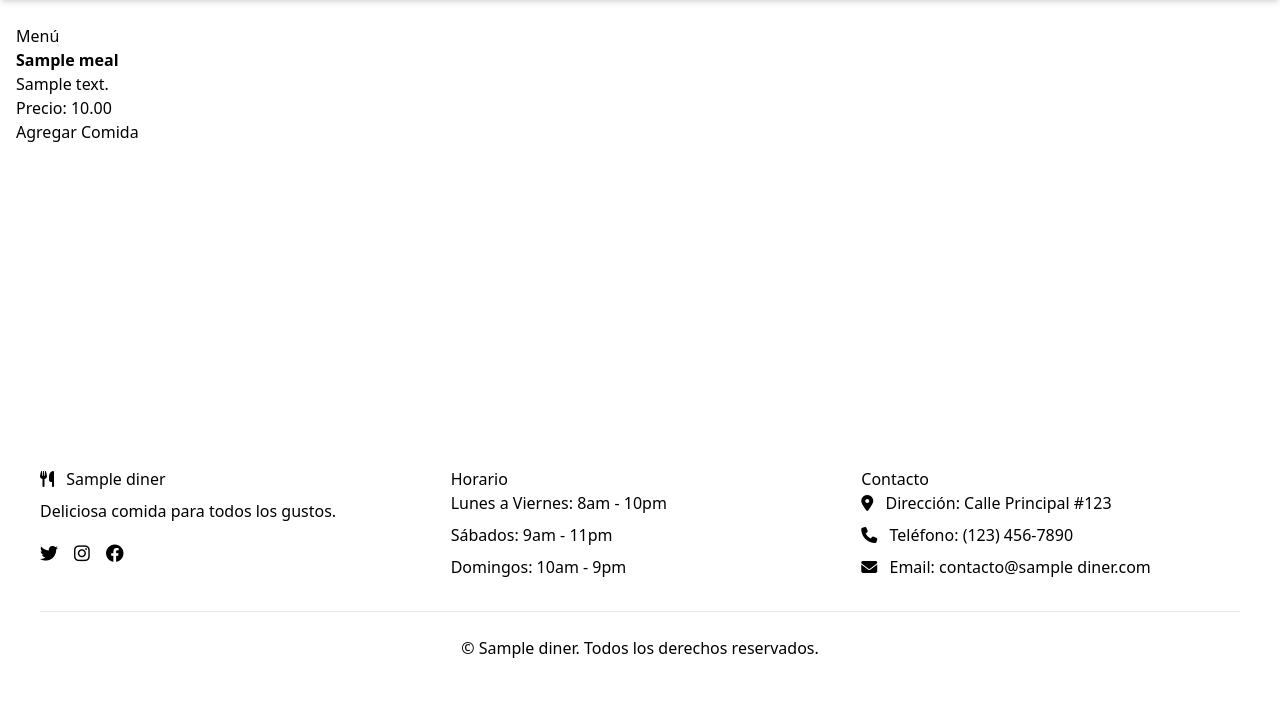
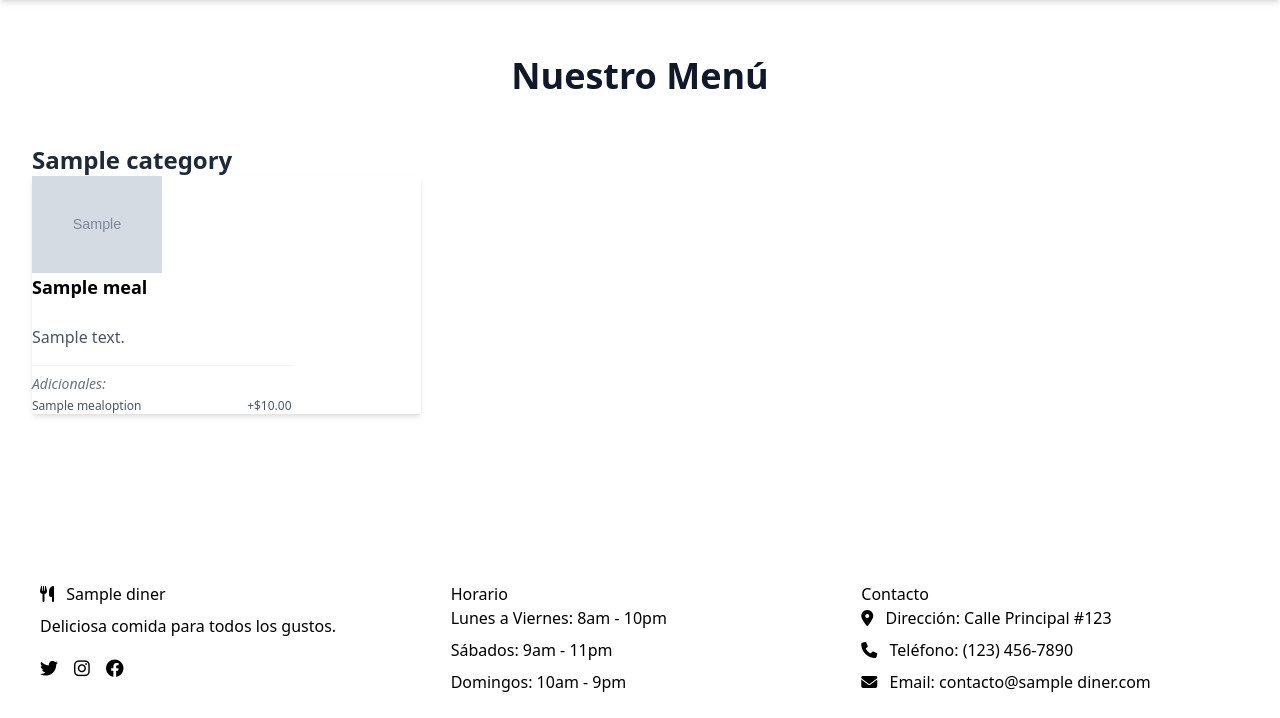
Before and after one commit to EnriqueVal09/diners, a Django app: page / in a window 1280 px wide. Shown: the part 100-818 px from the top of the page. Before the commit the page ends 758 px from the top, so only its background shows below. Run offline with Django 5.2, Linux system fonts and the light colour scheme; tables that the repository leaves empty hold one stand-in row (values such as "Sample post"); grey boxes marked "Sample" are stand-in pictures; some libraries are stand-ins or nearby versions.

Commit message:
Creating CategoryListView which shows all the meals of the diner

```diff
--- /dev/null
+++ b/apps/menus/templates/includes/category_tree.html
@@ -0,0 +1,17 @@
+<div class="mb-8">
+    <div class="divider">
+        <h2 class="text-2xl font-bold text-gray-800">{{ category.name }}</h2>
+    </div>
+
+    <div class="grid grid-cols-1 md:grid-cols-2 lg:grid-cols-3 gap-6 mb-6">
+        {% for meal in category.meals.all %}
+            {% include "includes/meal_card.html" %}
+        {% endfor %}
+    </div>
+
+    {% for subcategory in category.subcategories.all %}
+        <div class="ml-6 pl-6 border-l-2 border-gray-200">
+            {% include "includes/category_tree.html" with category=subcategory %}
+        </div>
+    {% endfor %}
+</div>
--- /dev/null
+++ b/apps/menus/templates/includes/meal_card.html
@@ -0,0 +1,27 @@
+<div class="card lg:card-side bg-base-100 shadow-md hover:shadow-lg transition-shadow duration-300">
+    <figure class="lg:w-1/3">
+        <img src="{{ meal.image_url }}" alt="{{ meal.name }}" class="w-full h-48 lg:h-full object-cover" />
+    </figure>
+    <div class="card-body lg:w-2/3">
+        <div class="flex justify-between items-start">
+            <h2 class="card-title text-lg font-bold">{{ meal.name }}</h2>
+            <span class="badge badge-primary text-white p-3 text-lg font-bold">${{ meal.price }}</span>
+        </div>
+        <p class="text-gray-600 mb-4">{{ meal.description }}</p>
+
+        <!-- Sección para precios adicionales -->
+        {% if meal.options.all.count %}
+        <div class="mt-2 pt-2 border-t border-gray-100">
+            <p class="text-sm text-gray-500 italic">Adicionales:</p>
+            <ul class="text-xs text-gray-600 space-y-1 mt-1">
+                {% for option in meal.options.all %}
+                <li class="flex justify-between">
+                    <span>{{ option.name }}</span>
+                    <span class="font-medium">+${{ option.extra_price }}</span>
+                </li>
+                {% endfor %}
+            </ul>
+        </div>
+        {% endif %}
+    </div>
+</div>
--- /dev/null
+++ b/apps/menus/templates/meals/all_meal_list.html
@@ -0,0 +1,16 @@
+{% extends "base.html" %}
+
+{% block content %}
+<div class="container mx-auto px-4 py-8">
+    <div class="text-center mb-12">
+        <h1 class="text-4xl font-bold text-gray-900 mb-4">Nuestro Menú</h1>
+        <div class="divider w-1/2 mx-auto"></div>
+    </div>
+
+    <div class="space-y-12">
+        {% for category in categories %}
+            {% include "includes/category_tree.html" with category=category %}
+        {% endfor %}
+    </div>
+</div>
+{% endblock %}
--- a/apps/menus/templates/meals/meal_list.html
+++ /dev/null
@@ -1,17 +0,0 @@
-{% extends "base.html" %}
-
-{% block content %}
-  <h1>Menú</h1>
-  <ul>
-    {% for meal in meals %}
-      <li>
-        <strong>{{ meal.name }}</strong><br>
-        {{ meal.description }}<br>
-        Precio: {{ meal.price }}
-      </li>
-    {% empty %}
-      <li>No hay comidas disponibles.</li>
-    {% endfor %}
-  </ul>
-  <button class="btn">Agregar Comida</button>
-{% endblock %}
--- a/apps/menus/urls.py
+++ b/apps/menus/urls.py
@@ -1,6 +1,6 @@
 from django.urls import path
-from .views import MealListView
+from .views import CategoryListView
 
 urlpatterns = [
-    path("", MealListView.as_view(), name="meal-list"),
+    path("", CategoryListView.as_view(), name="all-meal-list"),
 ]
--- a/apps/menus/views.py
+++ b/apps/menus/views.py
@@ -1,12 +1,21 @@
 from django.shortcuts import render
 
 from django.views.generic import ListView
-from .models import Meal
+from .models import Meal, Category
+from apps.diners.models import Diner
 
-class MealListView(ListView):
-    model = Meal
-    template_name = "meals/meal_list.html"
-    context_object_name = "meals"
+class CategoryListView(ListView):
+    model = Category
+    template_name = "meals/all_meal_list.html"
+    context_object_name = "categories"
 
     def get_queryset(self):
-        return Meal.objects.all()
+        diner = Diner.objects.first()
+        return Category.objects.filter(
+            diner=diner,
+            parent_category__isnull=True
+        ).prefetch_related(
+            'meals',
+            'subcategories__meals',
+            'subcategories__subcategories__meals'
+        ).order_by('order', 'name')
--- a/core/context_processors.py
+++ b/core/context_processors.py
@@ -2,15 +2,9 @@ from apps.diners.models import Diner
 from apps.menus.models import Category
 
 def diner_context(request):
-    try:
-        diner = Diner.objects.first()
-    except:
-        diner = None
+    diner = Diner.objects.first()
     return {"diner": diner}
 
 def category_context(request):
-    try:
-        categories = Category.objects.all()
-    except:
-        categories = None
+    categories = Category.objects.all()
     return {"categories": categories}
--- a/templates/base.html
+++ b/templates/base.html
@@ -14,7 +14,7 @@
     <header class="sticky top-0 z-50">
         <div class="navbar bg-base-100 shadow-md px-4 sm:px-8">
             <div class="flex-1">
-                <a class="btn btn-ghost text-xl font-bold" href="{% url 'meal-list' %}">
+                <a class="btn btn-ghost text-xl font-bold" href="{% url 'all-meal-list' %}">
                     <i class="fas fa-utensils mr-2"></i>
                     {{diner.name}}
                 </a>
@@ -32,7 +32,7 @@
                             <ul class="p-2 shadow-lg bg-base-100 rounded-box w-40">
                                 {% for category in categories %}
                                     {% if category.name != 'Bebidas' and category.parent_category.name != 'Bebidas' %}
-                                        <li><a href="#" class="hover:bg-base-200">{{ category.name }}</a></li>
+                                        <li><a href="" class="hover:bg-base-200">{{ category.name }}</a></li>
                                     {% endif %}
                                 {% endfor %}
                             </ul>
```
